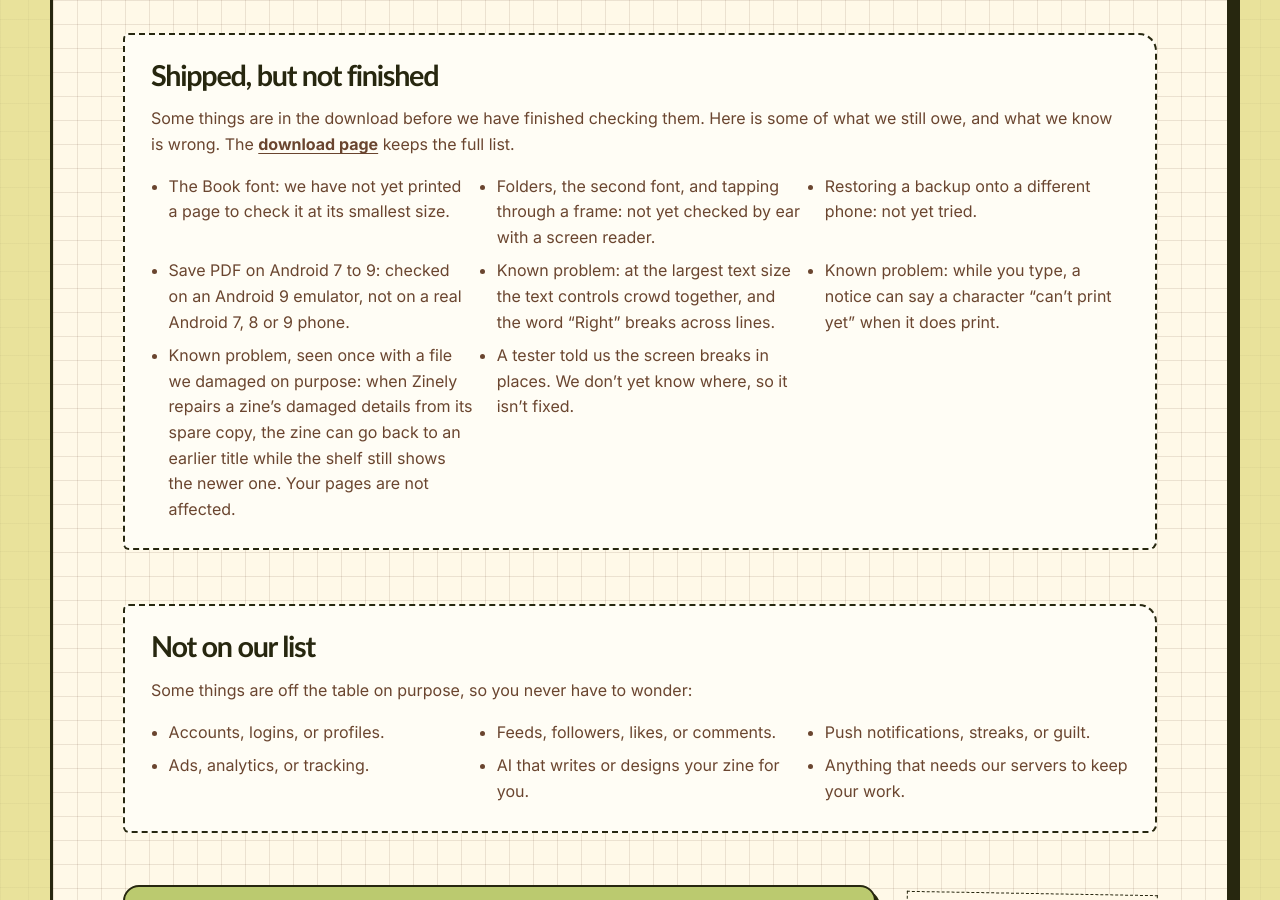
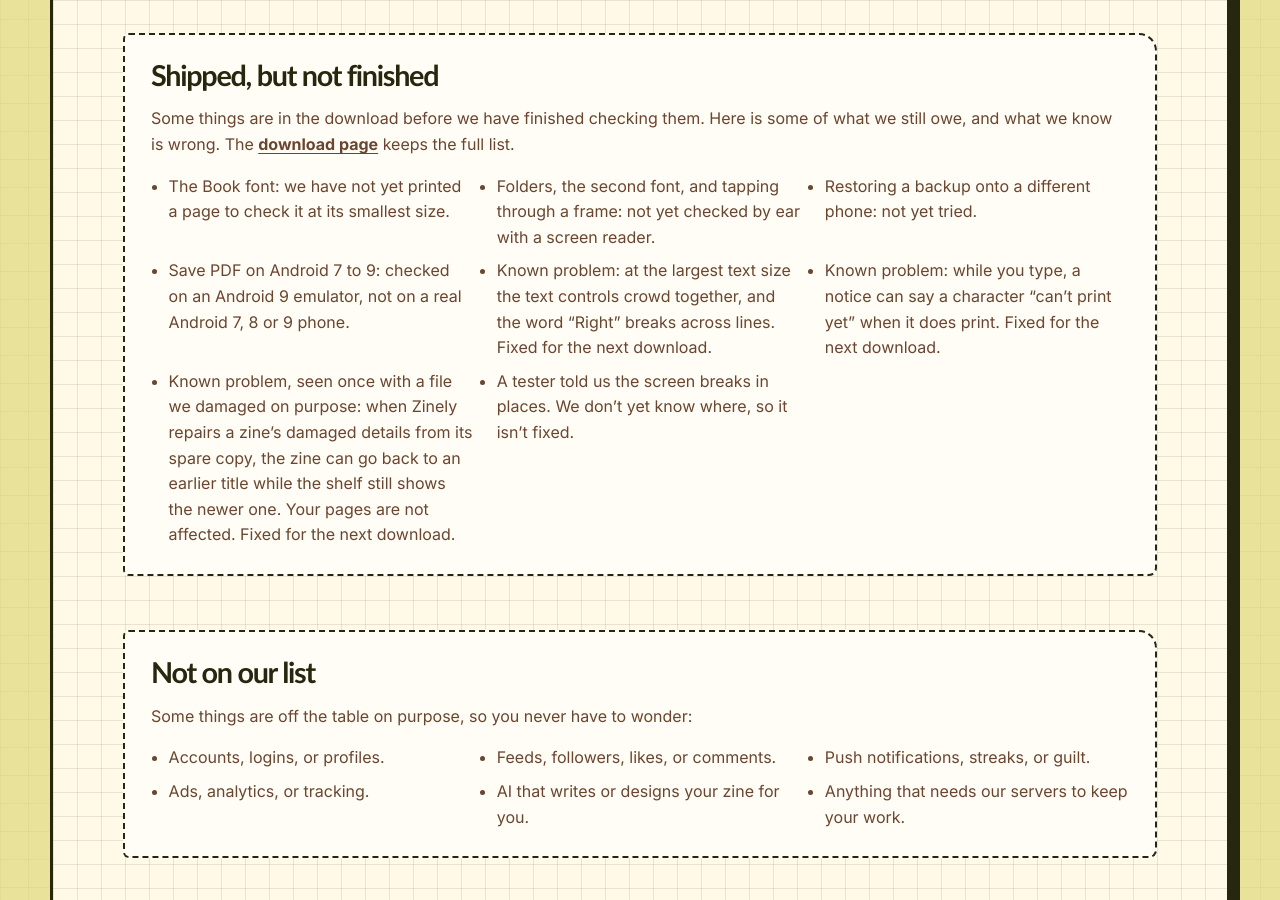
Before and after one commit to aritr-codes/zinely-android, a Jekyll site: the page website/roadmap/index.html, which Jekyll copies as it is, in a window 1280 px wide and 900 px high, scrolled down 1409 px. Built offline with Jekyll 4.4.1, drawn with Linux system fonts in a browser that asks for light colours.

Commit message:
Website roadmap: Art redraw designed, paper sizes named, three known problems fixed for the next download
The Art line said the redraw had not started; A34 now draws all 34 pieces
(ADR-132 Proposed), not yet in the app. More paper sizes names US Legal and A5
(ADR-133). The three beta.7 known problems (#102, #103, #106) stay listed, as
they are still in the download, marked fixed for the next one. No status or
tally changes; nothing new is called Available.

Co-Authored-By: Claude Opus 5.5 <noreply@anthropic.com>

```diff
--- a/website/roadmap/index.html
+++ b/website/roadmap/index.html
@@ -84,7 +84,7 @@
               <li><span class="status-chip available">Available</span> <strong>New in beta.6.</strong> Undo and redo say what they did. A tap in the hole of a window frame, a ring, or a photo corner reaches what’s underneath. With a screen reader, a page reads top to bottom. The Font button that did nothing is gone.</li>
               <li><span class="status-chip available">Available</span> <strong>New in beta.7: a second font for your words.</strong> Book, a bookish serif, beside today’s Plain. Select some words and tap Text to choose. We have not yet printed a page to check Book at its smallest size.</li>
               <li><span class="status-chip development">In development</span> <strong>Two hand-cut frames</strong> for your pages, Snipped border and Round window. They are built. We still have to try them by hand, print a page, and listen with a screen reader. There is nothing to try yet.</li>
-              <li><span class="status-chip planned">Planned</span> <strong>Better-drawn Art.</strong> A tester told us some Art pieces look rough. We agree, and we plan to redraw them so they look made by one hand. We haven’t started.</li>
+              <li><span class="status-chip planned">Planned</span> <strong>Better-drawn Art.</strong> A tester told us some Art pieces look rough. We agree, and we plan to redraw them so they look made by one hand. All 34 are redrawn on paper; they aren’t in the app yet.</li>
               <li><span class="status-chip planned">Planned</span> <strong>Page backgrounds.</strong> Something behind your photos and words other than plain paper.</li>
               <li><span class="status-chip planned">Planned</span> <strong>Photo descriptions.</strong> Add a few words to a photo so a screen reader can say what it shows when the zine is read in the app. Printed and PDF copies won’t carry it.</li>
               <li><span class="status-chip exploring">Exploring</span> More Art, see-through photos, and new ways to crop or cut out photos. Also colours you mix yourself, saving the colours and pieces you like, using your own artwork, and simple photo fixes such as black and white. These are ideas under consideration, not announced features. Some would undo choices we made on purpose, such as keeping to a small set of inks, so we are weighing them before we promise anything.</li>
@@ -102,7 +102,7 @@
             <ul class="roadmap-items">
               <li><span class="status-chip available">Available</span> Read the finished zine page by page. Share a print-ready PDF for A4 or US Letter paper, or save it to Downloads (on Android 7 to 9, Zinely asks for permission first). Follow the fold guide in the app or <a href="../#fold-guide">on this site</a>.</li>
               <li><span class="status-chip planned">Planned</span> <strong>Help at the printer.</strong> Clearer guidance at the print step, so you can check one sheet came out right before you print the rest.</li>
-              <li><span class="status-chip planned">Planned</span> <strong>More paper sizes.</strong> Today Zinely prints on A4 and US Letter.</li>
+              <li><span class="status-chip planned">Planned</span> <strong>More paper sizes.</strong> Today Zinely prints on A4 and US Letter. US Legal and A5 come next.</li>
               <li><span class="status-chip exploring">Exploring</span> <strong>Fewer “wait, which way?” moments.</strong> We want to watch first-time makers use the fold guide with real paper, then improve the steps that make them pause.</li>
             </ul>
           </details>
@@ -117,9 +117,9 @@
           <li>Folders, the second font, and tapping through a frame: not yet checked by ear with a screen reader.</li>
           <li>Restoring a backup onto a different phone: not yet tried.</li>
           <li>Save PDF on Android 7 to 9: checked on an Android 9 emulator, not on a real Android 7, 8 or 9 phone.</li>
-          <li>Known problem: at the largest text size the text controls crowd together, and the word “Right” breaks across lines.</li>
-          <li>Known problem: while you type, a notice can say a character “can’t print yet” when it does print.</li>
-          <li>Known problem, seen once with a file we damaged on purpose: when Zinely repairs a zine’s damaged details from its spare copy, the zine can go back to an earlier title while the shelf still shows the newer one. Your pages are not affected.</li>
+          <li>Known problem: at the largest text size the text controls crowd together, and the word “Right” breaks across lines. Fixed for the next download.</li>
+          <li>Known problem: while you type, a notice can say a character “can’t print yet” when it does print. Fixed for the next download.</li>
+          <li>Known problem, seen once with a file we damaged on purpose: when Zinely repairs a zine’s damaged details from its spare copy, the zine can go back to an earlier title while the shelf still shows the newer one. Your pages are not affected. Fixed for the next download.</li>
           <li>A tester told us the screen breaks in places. We don’t yet know where, so it isn’t fixed.</li>
         </ul>
       </section>
```
